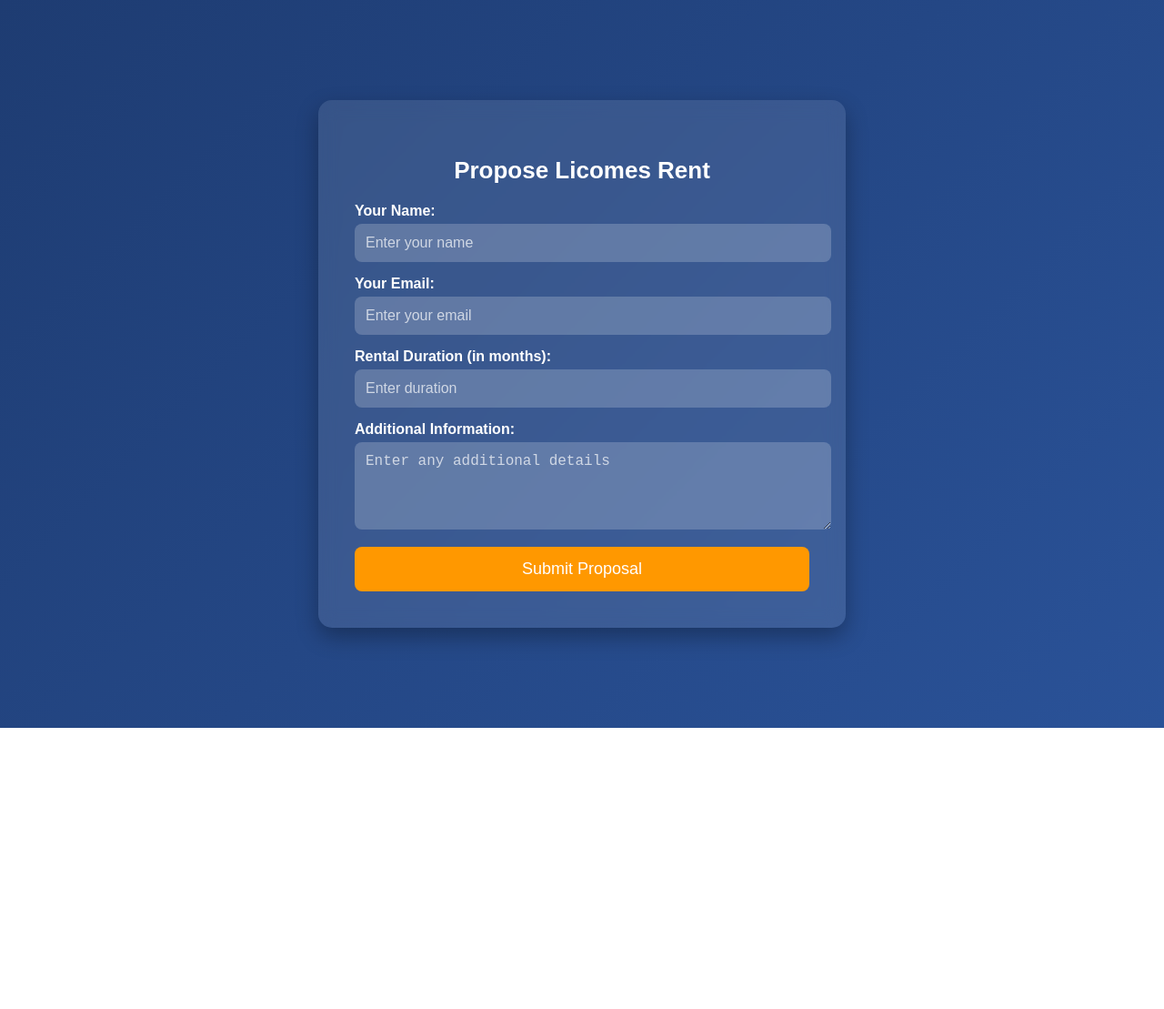
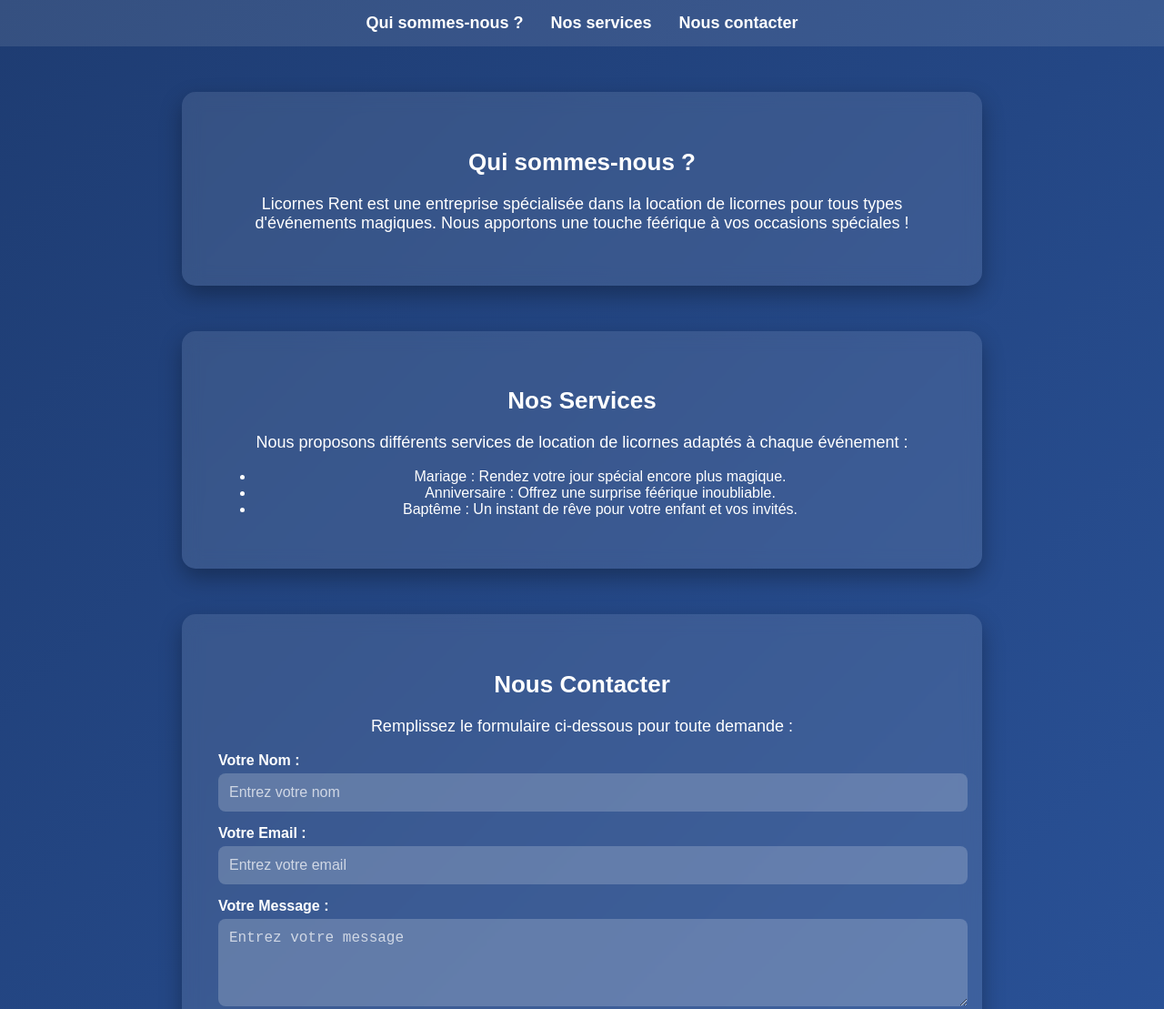
Before and after one commit to Mohamed1987588/myproject, a plain HTML site: page index.html in a window 1280 px wide. Shown: the top 1109 px of the page at 91% size. Before the commit the page ends 800 px from the top, so only its background shows below. Drawn offline with Linux system fonts and the light colour scheme.

Commit message:
deux er version de ma page web

```diff
--- a/index.html
+++ b/index.html
@@ -1,34 +1,49 @@
 <!DOCTYPE html>
-<html lang="en">
+<html lang="fr">
 <head>
     <meta charset="UTF-8">
     <meta name="viewport" content="width=device-width, initial-scale=1.0">
-    <title>Licomes Rental Proposal</title>
+    <title>Licornes Rent</title>
     <style>
         body {
             font-family: 'Poppins', sans-serif;
             margin: 0;
             padding: 0;
             background: linear-gradient(135deg, #1e3c72, #2a5298);
+            color: white;
+        }
+        .nav {
             display: flex;
             justify-content: center;
-            align-items: center;
-            height: 100vh;
+            background: rgba(255, 255, 255, 0.1);
+            padding: 15px;
+        }
+        .nav a {
             color: white;
+            text-decoration: none;
+            margin: 0 15px;
+            font-size: 18px;
+            font-weight: bold;
+        }
+        .nav a:hover {
+            text-decoration: underline;
         }
         .container {
+            max-width: 800px;
+            margin: 50px auto;
             background: rgba(255, 255, 255, 0.1);
             backdrop-filter: blur(10px);
             padding: 40px;
             border-radius: 15px;
-            max-width: 500px;
-            width: 90%;
             text-align: center;
             box-shadow: 0px 10px 25px rgba(0, 0, 0, 0.3);
         }
         h2 {
             font-size: 26px;
             margin-bottom: 20px;
+        }
+        p {
+            font-size: 18px;
         }
         .form-group {
             margin-bottom: 15px;
@@ -69,26 +84,44 @@
     </style>
 </head>
 <body>
-    <div class="container">
-        <h2>Propose Licomes Rent</h2>
+    <div class="nav">
+        <a href="#about">Qui sommes-nous ?</a>
+        <a href="#services">Nos services</a>
+        <a href="#contact">Nous contacter</a>
+    </div>
+
+    <div class="container" id="about">
+        <h2>Qui sommes-nous ?</h2>
+        <p>Licornes Rent est une entreprise spécialisée dans la location de licornes pour tous types d'événements magiques. Nous apportons une touche féérique à vos occasions spéciales !</p>
+    </div>
+
+    <div class="container" id="services">
+        <h2>Nos Services</h2>
+        <p>Nous proposons différents services de location de licornes adaptés à chaque événement :</p>
+        <ul>
+            <li>Mariage : Rendez votre jour spécial encore plus magique.</li>
+            <li>Anniversaire : Offrez une surprise féérique inoubliable.</li>
+            <li>Baptême : Un instant de rêve pour votre enfant et vos invités.</li>
+        </ul>
+    </div>
+
+    <div class="container" id="contact">
+        <h2>Nous Contacter</h2>
+        <p>Remplissez le formulaire ci-dessous pour toute demande :</p>
         <form action="#" method="POST">
             <div class="form-group">
-                <label for="name">Your Name:</label>
-                <input type="text" id="name" name="name" placeholder="Enter your name" required>
+                <label for="name">Votre Nom :</label>
+                <input type="text" id="name" name="name" placeholder="Entrez votre nom" required>
             </div>
             <div class="form-group">
-                <label for="email">Your Email:</label>
-                <input type="email" id="email" name="email" placeholder="Enter your email" required>
+                <label for="email">Votre Email :</label>
+                <input type="email" id="email" name="email" placeholder="Entrez votre email" required>
             </div>
             <div class="form-group">
-                <label for="duration">Rental Duration (in months):</label>
-                <input type="number" id="duration" name="duration" placeholder="Enter duration" required>
+                <label for="message">Votre Message :</label>
+                <textarea id="message" name="message" rows="4" placeholder="Entrez votre message"></textarea>
             </div>
-            <div class="form-group">
-                <label for="message">Additional Information:</label>
-                <textarea id="message" name="message" rows="4" placeholder="Enter any additional details"></textarea>
-            </div>
-            <button type="submit">Submit Proposal</button>
+            <button type="submit">Envoyer</button>
         </form>
     </div>
 </body>
```
